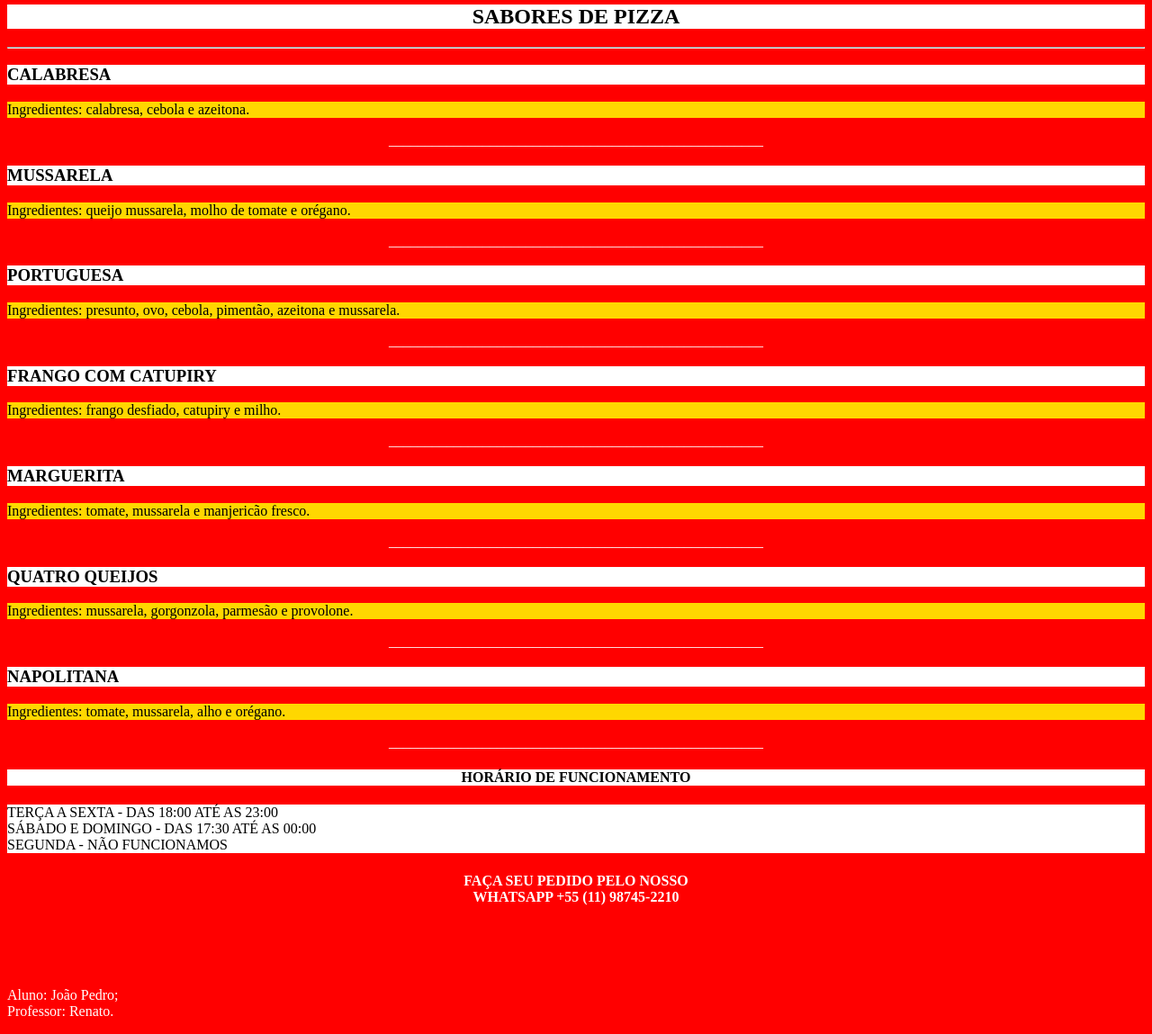
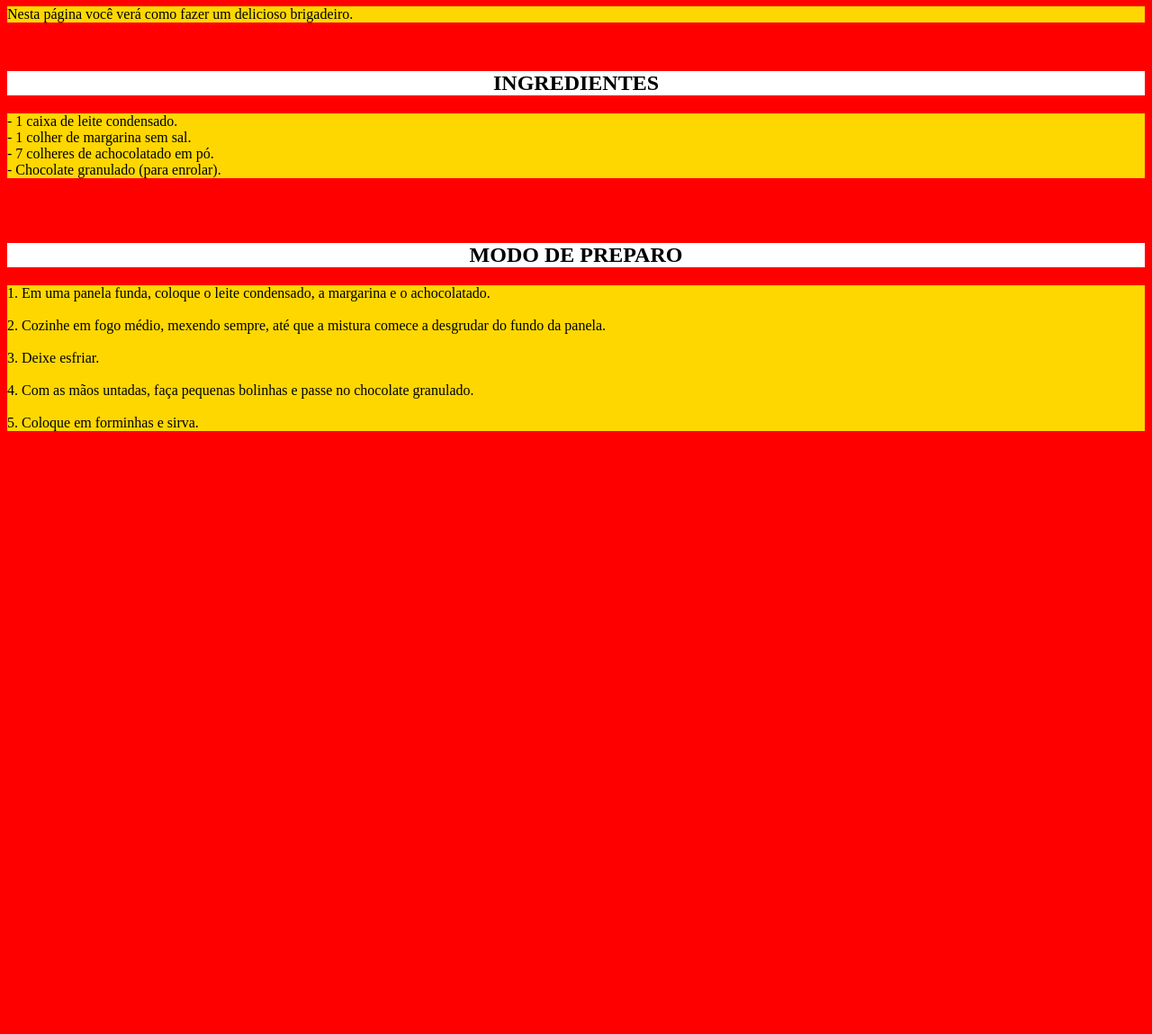
Before and after one commit to JoaoPedro345052/primeirosite, a plain HTML site: page index.html in a window 1280 px wide. Shown: the part 147-1296 px from the top of the page at 90% size. After the commit the page ends 800 px from the top, so only its background shows below. Drawn offline with Linux system fonts and the light colour scheme.

Commit message:
Update index.html for brigadeiro recipe

```diff
--- a/index.html
+++ b/index.html
@@ -1,57 +1,27 @@
-<!DOCTYPE html>
+<!DOCTYPE html> <!-- HTML5 -->
 <html lang="pt-br">
 <head>
   <meta charset="UTF-8">
   <meta name="viewport" content="width=device-width, initial-scale=1.0">
-  <title>IW - PROFESSOR RENATO</title>
-  <link rel="stylesheet" href="style.css">
+  <title>BRIGADEIRO - RECEITA</title>
+  <link rel="stylesheet" href="style.css"> <!-- FOLHA DE ESTILOS -->
 </head>
 <body>
-  <header>
-    <h1>ROBSON PIZZARIA</h1>
-    <p class="intro">Aqui você entrará as melhores pizzas da região!</p>
-  </header>
-
-  <br> <!-- as "<p class="traco”>----...</p>" servem para fazer um traço e separar os sabores.(visualmente, fica melhor no celular, por ter sido feito pelo celular)-->
-    <h2>SABORES DE PIZZA</h2>
-  <hr class="95"><!--<p class="traco">____________________________________________________</p> -->
-
-      <h3>CALABRESA</h3>
-        <p>Ingredientes: calabresa, cebola e azeitona.</p>
-          <p class="traco">____________________________________________________</p>
-
-      <h3>MUSSARELA</h3>
-        <p>Ingredientes: queijo mussarela, molho de tomate e orégano.</p>
-          <p class="traco">____________________________________________________</p>
-
-      <h3>PORTUGUESA</h3>
-        <p>  Ingredientes: presunto, ovo, cebola, pimentão, azeitona e mussarela.</p>
-          <p class="traco">____________________________________________________</p>
-
-      <h3>FRANGO COM CATUPIRY</h3>
-        <p>Ingredientes: frango desfiado, catupiry e milho.</p>
-          <p class="traco">____________________________________________________</p>
-
-      <h3>MARGUERITA</h3>
-        <p>Ingredientes: tomate, mussarela e manjericão fresco.</p>
-           <p class="traco">____________________________________________________</p>
-
-      <h3>QUATRO QUEIJOS</h3>
-        <p>Ingredientes: mussarela, gorgonzola, parmesão e provolone.</p>
-           <p class="traco">____________________________________________________</p>
-
-      <h3>NAPOLITANA</h3>
-        <p>Ingredientes: tomate, mussarela, alho e orégano. </p>
-           <p class="traco">____________________________________________________</p>
-
-  <footer><!-- hf - horário de funcionamento. -->
-    <h4 class="hf">HORÁRIO DE FUNCIONAMENTO</h4>
-    <p class="hf">TERÇA A SEXTA - DAS 18:00 ATÉ AS 23:00 <br> SÁBADO E DOMINGO - DAS 17:30 ATÉ AS 00:00 <br>SEGUNDA - NÃO FUNCIONAMOS</p>
-
-    <h4 class="n">FAÇA SEU PEDIDO PELO NOSSO <br>WHATSAPP +55 (11) 98745-2210</h4> <!-- n - número de telefone. -->
-    <br><br><br>
-    <p class="nm">Aluno: João Pedro;<br>Professor: Renato.</p>
-
-  </footer>
+  <h1>RECEITA<br>DE<br>BRIGADEIRO</h1>
+  <p>Nesta página você verá como fazer um delicioso brigadeiro.</p>
+  <br> <!-- <br> serve para pular linha -->
+  <h2>INGREDIENTES</h2>
+  <p>- 1 caixa de leite condensado.
+    <br>- 1 colher de margarina sem sal.
+    <br>- 7 colheres de achocolatado em pó.
+    <br>- Chocolate granulado (para enrolar).
+  </p><br><br>
+  <h2>MODO DE PREPARO</h2>
+  <p>1. Em uma panela funda, coloque o leite condensado, a margarina e o achocolatado.
+    <br><br>2. Cozinhe em fogo médio, mexendo sempre, até que a mistura comece a desgrudar do fundo da panela.
+    <br><br>3. Deixe esfriar.
+    <br><br>4. Com as mãos untadas, faça pequenas bolinhas e passe no chocolate granulado.
+    <br><br>5. Coloque em forminhas e sirva.
+  </p>
 </body>
 </html>
```
